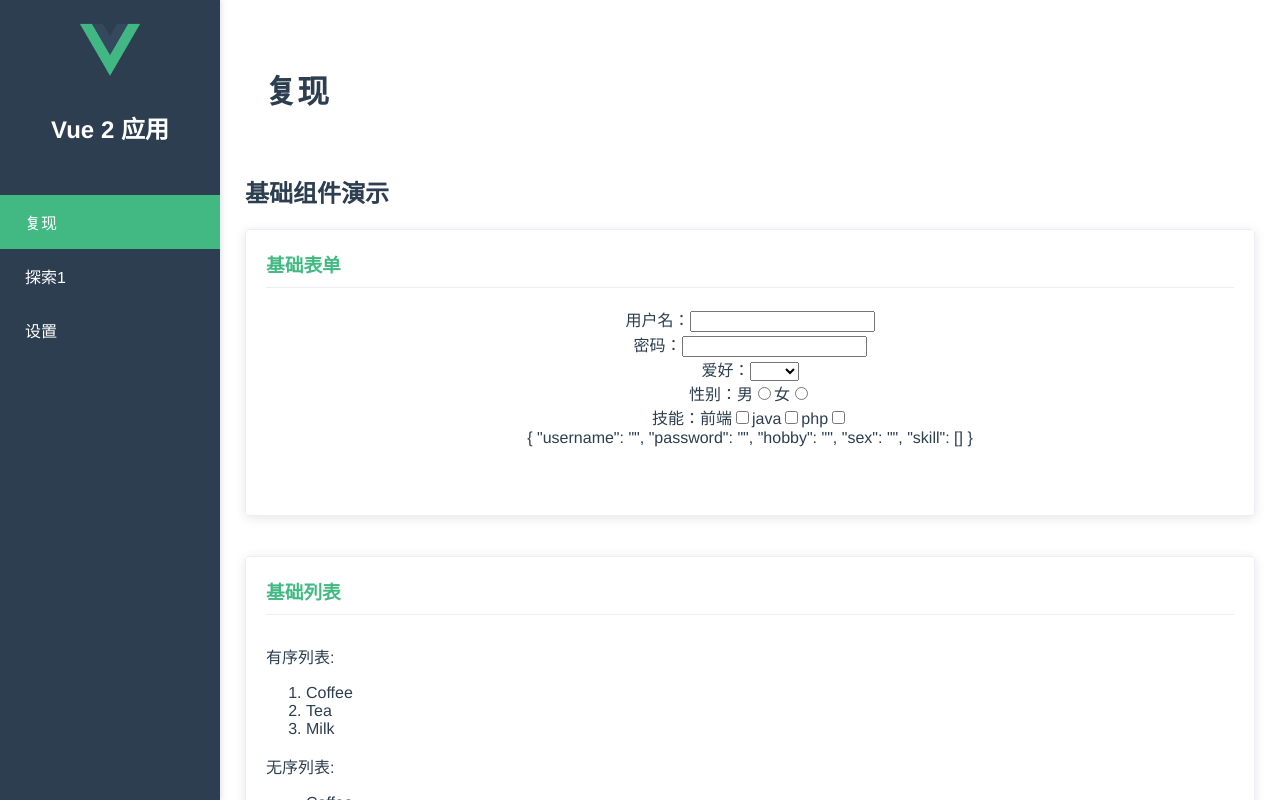
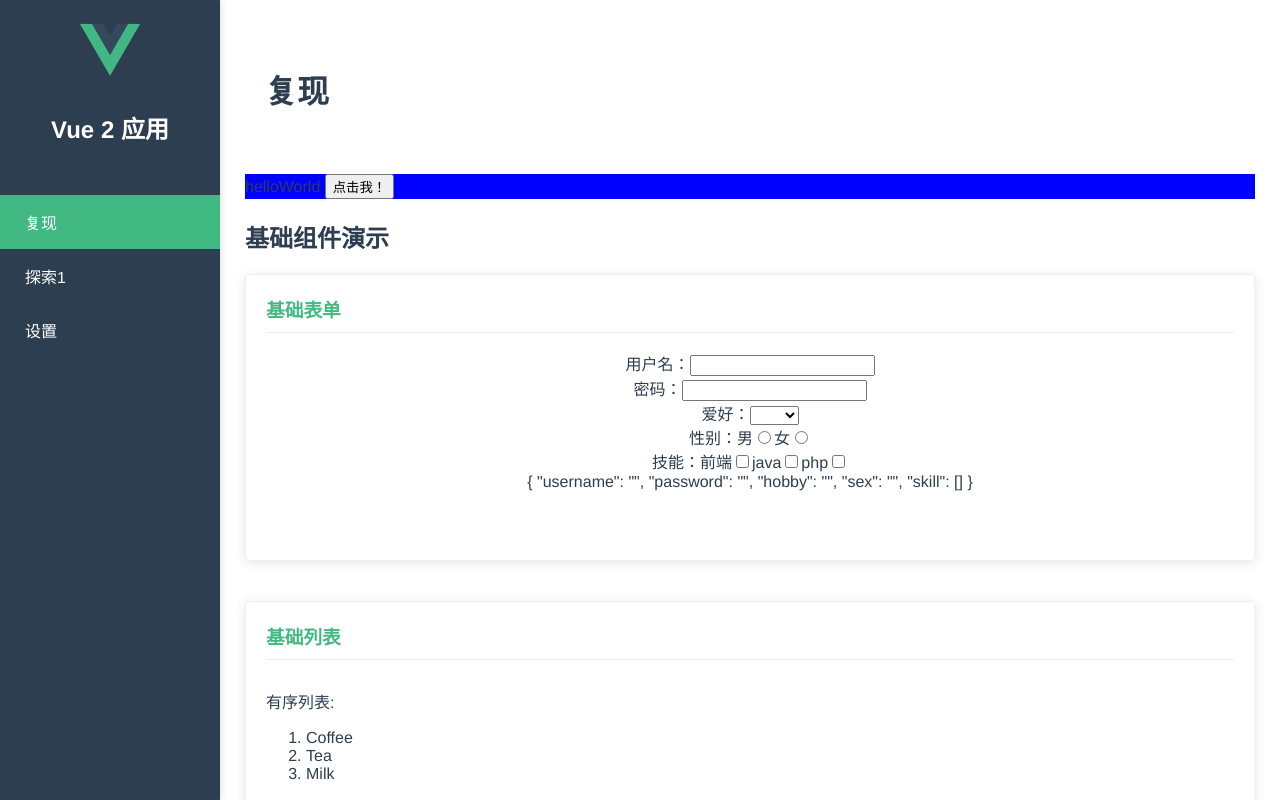
Before and after one commit to DingZhenPearl/vue2test, a Vue app: page / in a window 1280 px wide. Built offline with nearby package versions, Linux system fonts and the light colour scheme.

Commit message:
feat(components): 在 App 组件中添加 HelloWord 组件以展示基础组件

```diff
--- a/src/App.vue
+++ b/src/App.vue
@@ -24,6 +24,9 @@
         <div v-if="currentPage === 'replication'">
           <replication />
           <div class="components-container">
+            <HelloWord />
+
+
             <h2>基础组件演示</h2>
             <div class="component-section">
               <h3>基础表单</h3>
@@ -69,6 +72,7 @@ import BasicTable from './components/basicTable.vue'
 import FormTemplateTest from './components/formTemplateTest.vue'
 import TableTemplateTest from './components/tableTemplateTest.vue'
 import ListTemplateTest from './components/listTemplateTest.vue'
+import HelloWord from './components/helloWord.vue'
 
 export default {
   name: 'App',
@@ -81,7 +85,8 @@ export default {
     BasicTable,
     FormTemplateTest,
     TableTemplateTest,
-    ListTemplateTest
+    ListTemplateTest,
+    HelloWord
   },
   data() {
     return {
```
